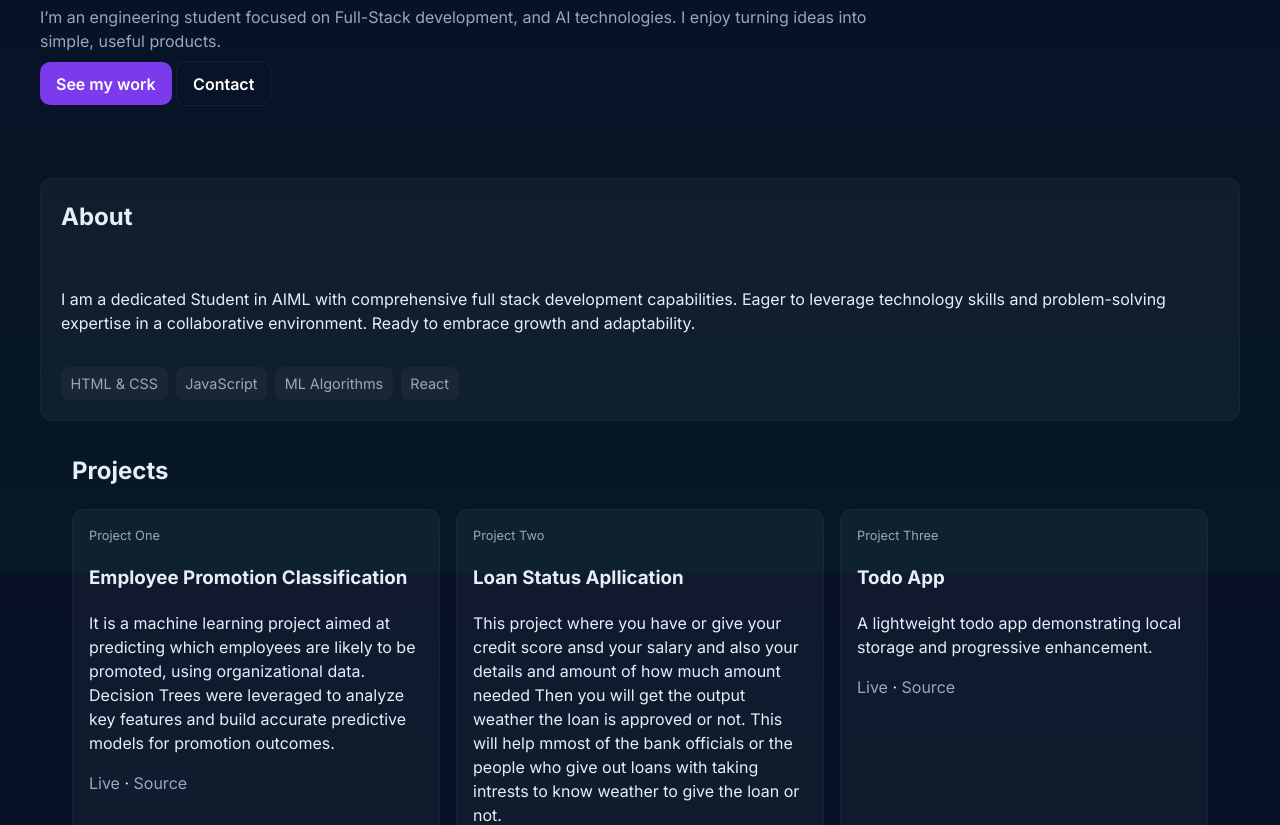
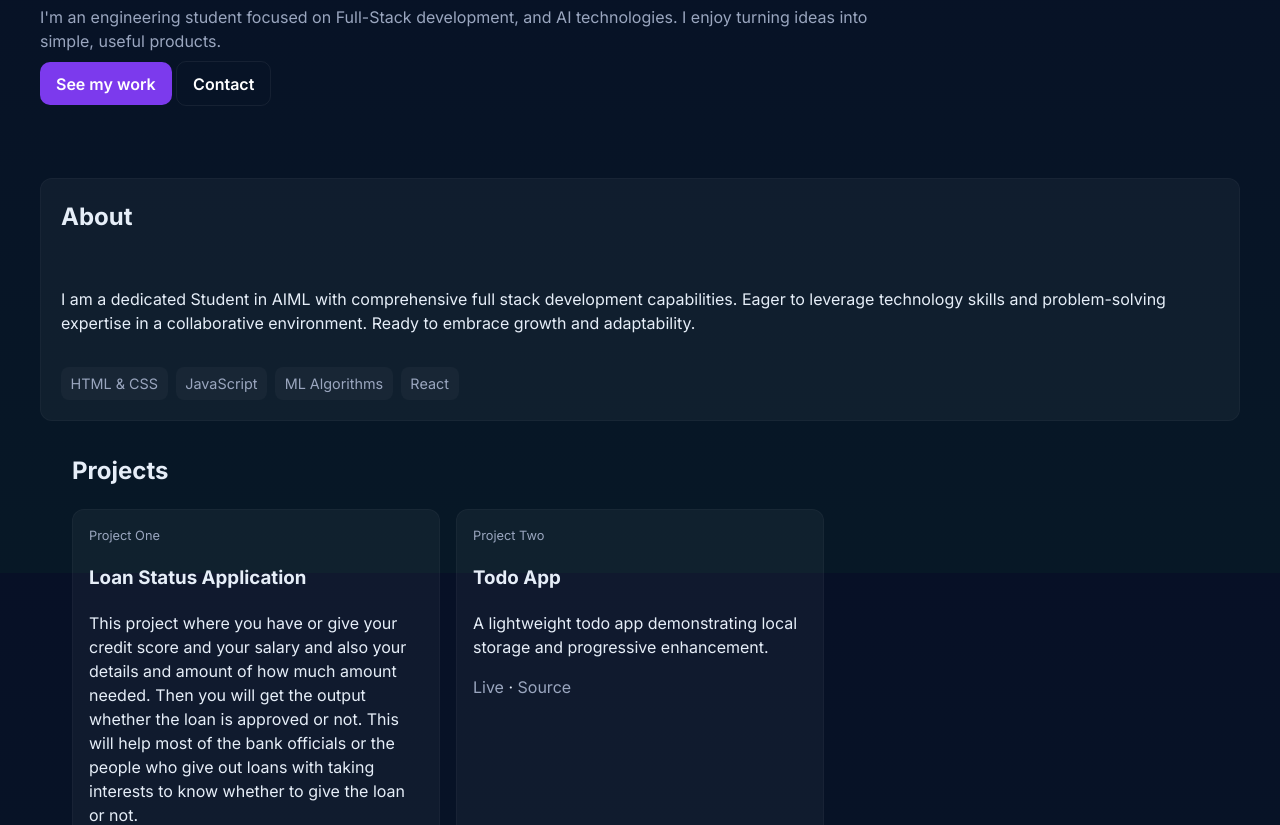
Before and after one commit to rishi0119/Portfolio, a plain HTML site: page index.html in a window 1280 px wide. Shown: the part 227-1052 px from the top of the page. Drawn offline with Linux system fonts and the light colour scheme.

Commit message:
Revise project details and fix typos in index.html
Updated project descriptions and corrected typos in the HTML file.

```diff
--- a/index.html
+++ b/index.html
@@ -1,4 +1,3 @@
-<!-- File: index.html -->
 <!DOCTYPE html>
 <html lang="en">
 <head>
@@ -25,7 +24,7 @@
     <section class="hero container">
       <div class="hero-text">
         <h1>Hi, I'm <span class="accent">Kunuguntla Rishika</span>.</h1>
-        <p>I’m an engineering student focused on Full-Stack development, and AI technologies. I enjoy turning ideas into simple, useful products.</p>
+        <p>I'm an engineering student focused on Full-Stack development, and AI technologies. I enjoy turning ideas into simple, useful products.</p>
         <p class="cta-row">
           <a class="btn" href="#projects">See my work</a>
           <a class="btn ghost" href="#contact">Contact</a>
@@ -50,20 +49,13 @@
       <div class="grid">
         <article class="project card">
           <div class="proj-meta">Project One</div>
-          <h3>Employee Promotion Classification</h3>
-          <p>It is a machine learning project aimed at predicting which employees are likely to be promoted, using organizational data. Decision Trees were leveraged to analyze key features and build accurate predictive models for promotion outcomes.</p>
+          <h3>Loan Status Application</h3>
+          <p>This project where you have or give your credit score and your salary and also your details and amount of how much amount needed. Then you will get the output whether the loan is approved or not. This will help most of the bank officials or the people who give out loans with taking interests to know whether to give the loan or not.</p>
           <p class="proj-links"><a href="#">Live</a> · <a href="#">Source</a></p>
         </article>
 
         <article class="project card">
           <div class="proj-meta">Project Two</div>
-          <h3>Loan Status Apllication</h3>
-          <p>This project where you have or give your credit score ansd your salary and also your details and amount of how much amount needed Then you will get the output weather the loan is approved or not. This will help mmost of the bank officials or the people who give out loans with taking intrests to know weather to give the loan or not.</p>
-          <p class="proj-links"><a href="#">Live</a> · <a href="#">Source</a></p>
-        </article>
-
-        <article class="project card">
-          <div class="proj-meta">Project Three</div>
           <h3>Todo App</h3>
           <p>A lightweight todo app demonstrating local storage and progressive enhancement.</p>
           <p class="proj-links"><a href="#">Live</a> · <a href="#">Source</a></p>
```
